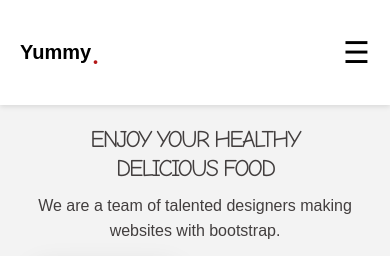
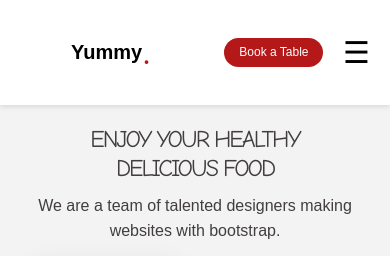
Before and after one commit to MyGitAccount2020/FlynautSaaS-javascript-frontend-project, a plain HTML site: page index.html in a window 390 px wide. Shown: the top 256 px of the page. Drawn offline with nearby package versions, Linux system fonts and the light colour scheme.

Commit message:
fixed red button mobile view position.

```diff
--- a/index.html
+++ b/index.html
@@ -59,8 +59,8 @@
             </div>
         </div>
         <a href="#">Contact</a>
-        <a href="#" class="red-button">Book a Table</a>
     </div>
+    <a href="#" class="red-button">Book a Table</a>
     <span class="hamburger">&#9776;</span>
 </div>
 
--- a/style.css
+++ b/style.css
@@ -140,7 +140,7 @@ body {
 
     .navbar-links {
         position: absolute;
-        left: 30%;
+        left: 18%;
         display: flex;
         justify-content: center;
         align-items: center;
@@ -393,7 +393,7 @@ body {
     color: white;
     padding: 5px 15px;
     border-radius: 35px;
-    margin-left: 154px;
+    margin-left: 58%;
 }
 
 /* ----dropdown--------- */
@@ -1021,7 +1021,7 @@ footer .social-icons a:hover {
 @media screen and (max-width: 768px) {
     .navbar a {
         font-size: 14px;
-        margin: 0 8px;
+        margin: 0 24px;
     }
 
     .navbar a.yummy-link {
@@ -1063,7 +1063,7 @@ footer .social-icons a:hover {
 
     .navbar a {
         font-size: 12px;
-        margin: 5px 0;
+        margin: 5px 51px;
     }
 
     .navbar a.yummy-link {
```
